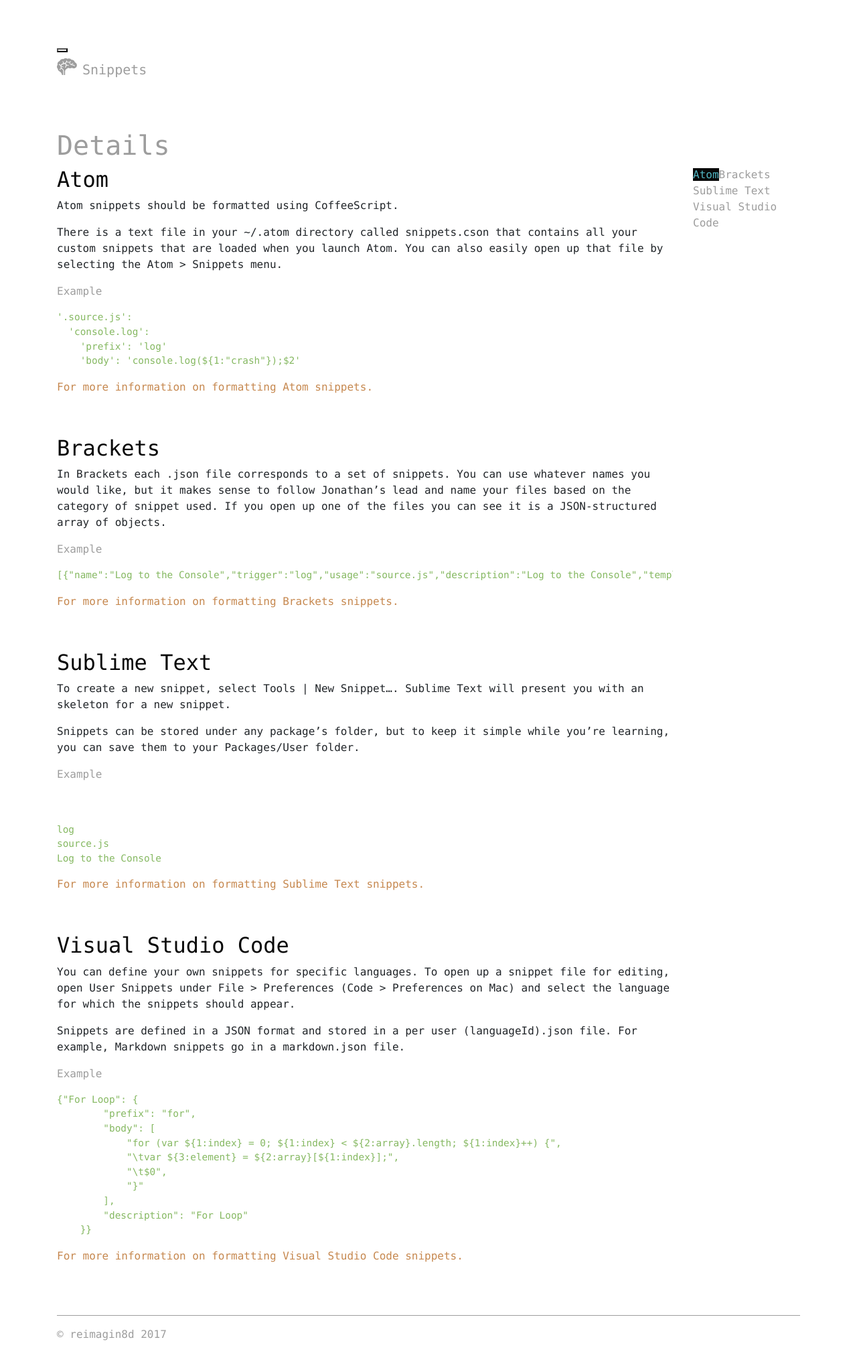
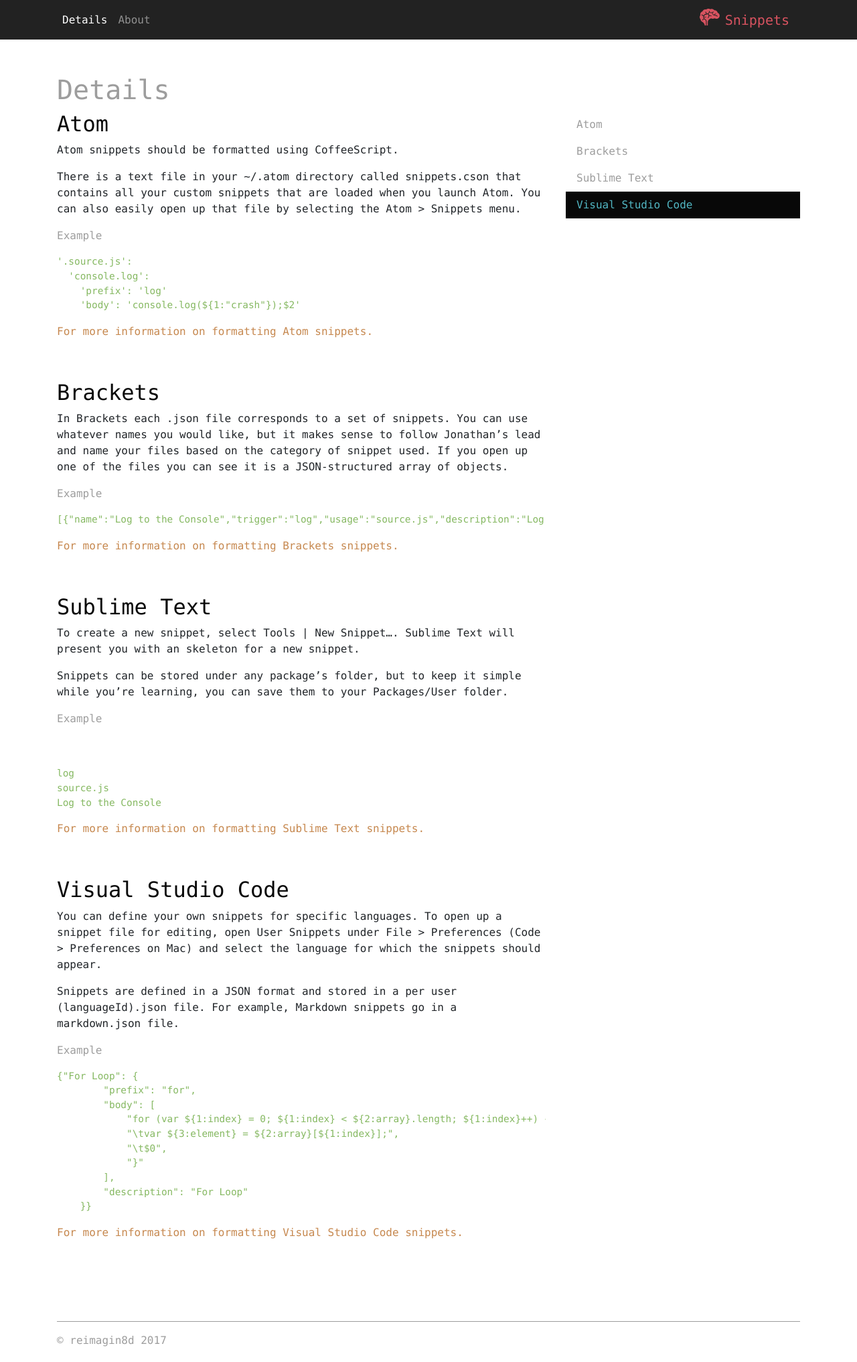
Before and after one commit to Brandon225/snippet_converter, a PHP site: page /details.html in a window 1280 px wide. Shown: the whole page at 67% size. Before the commit the page ends 2001 px from the top, so only its background shows below. Run offline with PHP 8.4, Linux system fonts and the light colour scheme; some libraries are stand-ins or nearby versions.

Commit message:
Bootstrap migration Detail complete!

```diff
--- a/css/main.css
+++ b/css/main.css
@@ -29,6 +29,9 @@
 
 .back-ltgrey {
   background-color: #9d9d9d; }
+
+.back-black {
+  background-color: #222; }
 
 .title {
   font-size: 2em;
@@ -110,10 +113,11 @@
   -ms-transition: all 200ms linear;
   transition: all 200ms linear; }
 
+footer {
+  margin-top: 60px; }
   footer a {
     color: #9d9d9d;
     text-decoration: none; }
-
   footer hr {
     border-color: #9d9d9d;
     text-decoration: none;
@@ -160,7 +164,10 @@
 #details-container .details-section {
   margin-bottom: 60px; }
 
-.nav-pills > li.active > a:focus, .nav-pills > li.active > a:hover {
+.sticky-top {
+  top: 140px; }
+
+.flex-column .active:focus, .flex-column .active:hover {
   background: #080808;
   -webkit-transition: all 200ms linear;
   -moz-transition: all 200ms linear;
@@ -168,15 +175,15 @@
   -ms-transition: all 200ms linear;
   transition: all 200ms linear; }
 
-.nav-pills > li.active > a {
+.flex-column .active {
   background-color: #080808;
   color: #51b6c3 !important;
   border-radius: 0; }
 
-.nav-pills > li > a {
+.flex-column a {
   color: #9d9d9d;
   border-radius: 0; }
-  .nav-pills > li > a:hover {
+  .flex-column a:hover {
     color: #51b6c3;
     background-color: transparent; }
 
--- a/css/main.scss
+++ b/css/main.scss
@@ -63,6 +63,11 @@
 .back-ltgrey
 {
     background-color: $ltgrey;
+}
+
+.back-black
+{
+    background-color: $black;
 }
 
 .title
@@ -257,6 +262,7 @@
 
 footer
 {
+    margin-top: 60px;
     a
     {
         color: $ltgrey;
@@ -357,7 +363,12 @@
     }
 }
 
-.nav-pills>li.active>a:focus, .nav-pills>li.active>a:hover
+.sticky-top
+{
+    top: 140px;
+}
+
+.flex-column .active:focus, .flex-column .active:hover
 {
     background: $trublack;
     -webkit-transition: all 200ms linear;
@@ -367,14 +378,14 @@
     transition: all 200ms linear;
 }
 
-.nav-pills>li.active>a
+.flex-column .active
 {
     background-color: $trublack;
     color: $blue!important;
     border-radius: 0;
 }
 
-.nav-pills>li>a
+.flex-column a
 {
     color: $ltgrey;
     border-radius: 0;
--- a/details.html
+++ b/details.html
@@ -43,31 +43,26 @@
         <script src="js/vendor/modernizr-2.8.3-respond-1.4.2.min.js"></script>
     </head>
 
-    <nav class="navbar navbar-inverse navbar-fixed-top" role="navigation">
+    <nav class="navbar navbar-expand-lg navbar-dark back-black fixed-top" role="navigation">
         <div class="container">
-            <div class="navbar-header">
-                <button type="button" class="navbar-toggle collapsed" data-toggle="collapse" data-target="#navbar" aria-expanded="false" aria-controls="navbar">
-                  <span class="sr-only">Toggle navigation</span>
-                  <span class="icon-bar"></span>
-                  <span class="icon-bar"></span>
-                  <span class="icon-bar"></span>
-                </button>
-                <a class="navbar-brand" href="index.html">Snippets</a>
+            <a class="navbar-brand active order-1" href="index.html">Snippets</a>
+            <button class="navbar-toggler" type="button" data-toggle="collapse" data-target="#nav-collapse" aria-controls="navbarNavAltMarkup" aria-expanded="false" aria-label="Toggle navigation">
+                <span class="navbar-toggler-icon"></span>
+            </button>
+            <div class="collapse navbar-collapse" id="nav-collapse">
+                <div class="navbar-nav">
+                    <a class="nav-item nav-link active" href="details.html">Details</a>
+                    <a class="nav-item nav-link" href="about.html">About</a>
+                </div>
             </div>
-            <div id="navbar" class="navbar-collapse collapse">
-                <ul class="nav navbar-nav navbar-right" role="form">
-                    <li class="active"><a href="details.html">Details</a></li>
-                    <li><a href="about.html">About</a></li>
-                </ul>
-            </div><!--/.navbar-collapse -->
         </div>
     </nav>
 
-    <body data-spy="scroll" data-target="#sidebar">
+    <body data-spy="scroll" data-target="#sidebar-content">
         <div id="details-container" class="container page-container">
             <h1>Details</h1>
             <div class="row">
-                <div id="details-content" class="col-md-10">
+                <div id="details-content" class="col-md-8">
                     <div id="atom" class="details-section">
                         <h2>Atom</h2>
                         <p>Atom snippets should be formatted using CoffeeScript.</p>
@@ -123,12 +118,12 @@
                     </div>
                 </div>
 
-                <div id="sidebar" class="col-md-2 hidden-xs">
-                    <ul class="nav nav-pills nav-stacked affix">
-                        <li id="nav-atom" class="active"><a href="#atom" data-scroll>Atom</a></li>
-                        <li id="nav-brackets"><a href="#brackets" data-scroll>Brackets</a></li>
-                        <li id="nav-sublime"><a href="#sublime" data-scroll>Sublime Text</a></li>
-                        <li id="nav-viscode"><a href="#viscode" data-scroll>Visual Studio Code</a></li>
+                <div id="sidebar" class="col d-none d-sm-block">
+                    <ul id="sidebar-content" class="nav flex-column sticky-top">
+                        <li id="nav-atom" class="nav-item"><a class="nav-link active" href="#atom" data-scroll>Atom</a></li>
+                        <li id="nav-brackets" class="nav-item"><a class="nav-link" href="#brackets" data-scroll>Brackets</a></li>
+                        <li id="nav-sublime" class="nav-item"><a class="nav-link" href="#sublime" data-scroll>Sublime Text</a></li>
+                        <li id="nav-viscode" class="nav-item"><a class="nav-link" href="#viscode" data-scroll>Visual Studio Code</a></li>
                     </ul>
                 </div>
             </div>
--- a/js/main.js
+++ b/js/main.js
@@ -471,7 +471,7 @@
 
 
 /*Smooth link animation*/
-$('a[href*=#]:not([href=#])').click(function() {
+$('a[href*="#"]:not([href="#"])').click(function() {
     if (location.pathname.replace(/^\//, '') == this.pathname.replace(/^\//, '') || location.hostname == this.hostname) {
 
         var target = $(this.hash);
```
Also changed, not shown: about.html (+12 -17 lines), index.html (+12 -9 lines), js/main-min.js. Lines whose indentation alone changed are shown as unchanged.
